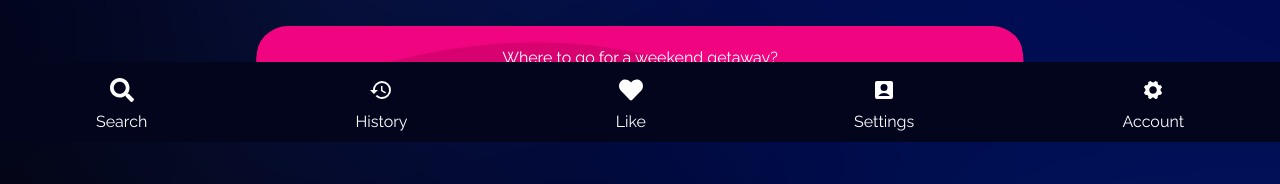
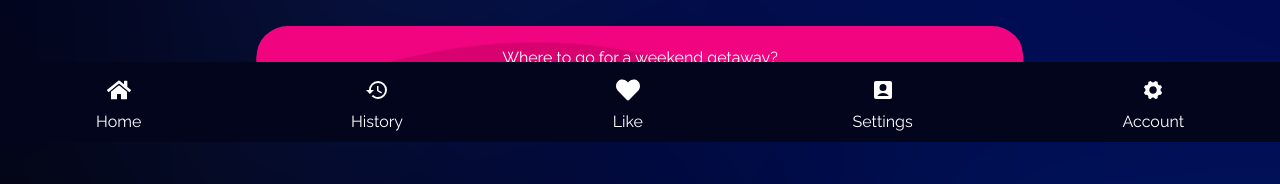
Before and after one commit to GitbySid/know-yourself, a Next.js app: page /ask in a window 1280 px wide. Shown: the part 658-842 px from the top of the page. Built offline with nearby package versions, Linux system fonts and the light colour scheme.

Commit message:
feat: change search to home in navbar
- Changed the search button to home button in navigation bar.
- Added redirection to homepage on button click.

```diff
--- a/components/navbar.jsx
+++ b/components/navbar.jsx
@@ -1,33 +1,35 @@
-import { FaSearch } from 'react-icons/fa';
+import Link from 'next/link';
+import { FaHome } from 'react-icons/fa';
 import { MdHistory } from 'react-icons/md';
 import { FaHeart } from 'react-icons/fa';
 import { RiAccountBoxFill } from 'react-icons/ri';
 import { IoIosSettings } from 'react-icons/io';
 
 export default function Navbar() {
-  // TODO: Add navigate functionality
+  // TODO: Change hrefs for navbar links
+
   return (
     <div className='flex fixed bottom-0 w-full items-center justify-between bg-[#02051c] h-20 p-5 sm:px-24'>
-      <div className='flex flex-col items-center'>
-        <FaSearch className='h-6 w-6 my-2' />
-        <p>Search</p>
-      </div>
-      <div className='flex flex-col items-center'>
+      <Link className='flex flex-col items-center' href='/'>
+        <FaHome className='h-6 w-6 my-2' />
+        <p>Home</p>
+      </Link>
+      <Link className='flex flex-col items-center' href='/'>
         <MdHistory className='h-6 w-6 my-2' />
         <p>History</p>
-      </div>
-      <div className='flex flex-col items-center'>
+      </Link>
+      <Link className='flex flex-col items-center' href='/'>
         <FaHeart className='h-6 w-6 my-2' />
         <p>Like</p>
-      </div>
-      <div className='flex flex-col items-center'>
+      </Link>
+      <Link className='flex flex-col items-center' href='/'>
         <RiAccountBoxFill className='h-6 w-6 my-2' />
         <p>Settings</p>
-      </div>
-      <div className='flex flex-col items-center'>
+      </Link>
+      <Link className='flex flex-col items-center' href='/'>
         <IoIosSettings className='h-6 w-6 my-2' />
         <p>Account</p>
-      </div>
+      </Link>
     </div>
   );
 }
```
